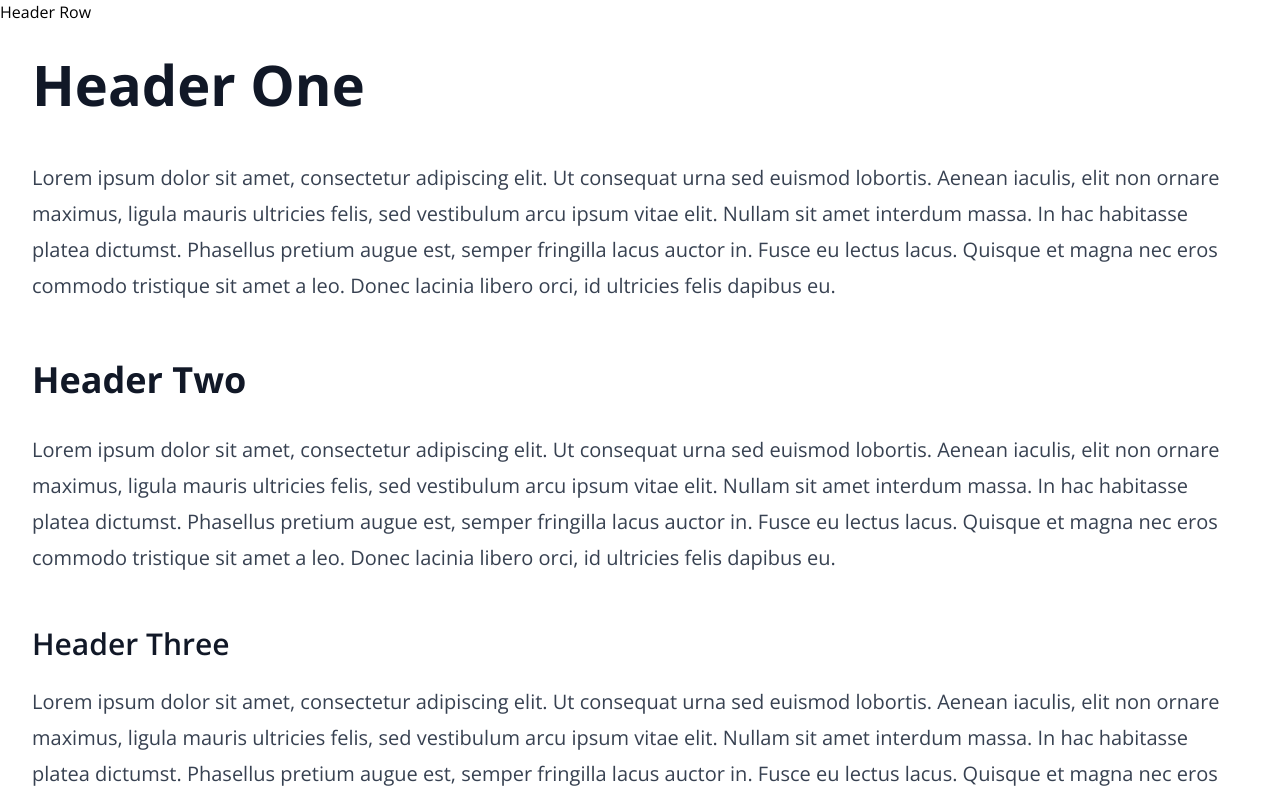
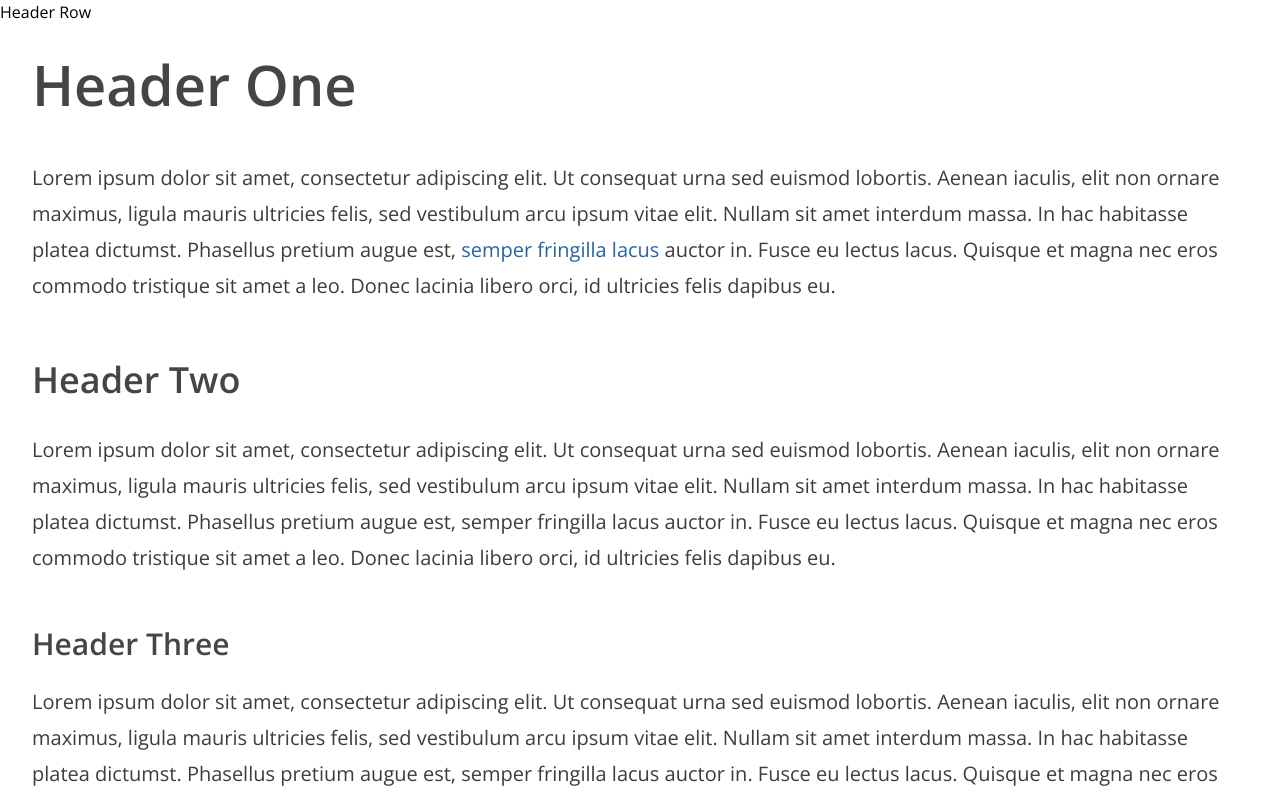
Before and after one commit to troychaplin/idc-prototypes, a Next.js app: page /content in a window 1280 px wide. Shown: the top 799 px of the page. Built offline with nearby package versions, Linux system fonts and the light colour scheme.

Commit message:
add: basic typography config

```diff
--- a/app/content/page.tsx
+++ b/app/content/page.tsx
@@ -16,10 +16,10 @@ export default function Content() {
             consequat urna sed euismod lobortis. Aenean iaculis, elit non ornare
             maximus, ligula mauris ultricies felis, sed vestibulum arcu ipsum
             vitae elit. Nullam sit amet interdum massa. In hac habitasse platea
-            dictumst. Phasellus pretium augue est, semper fringilla lacus auctor
-            in. Fusce eu lectus lacus. Quisque et magna nec eros commodo
-            tristique sit amet a leo. Donec lacinia libero orci, id ultricies
-            felis dapibus eu.
+            dictumst. Phasellus pretium augue est,{" "}
+            <a href="#">semper fringilla lacus</a> auctor in. Fusce eu lectus
+            lacus. Quisque et magna nec eros commodo tristique sit amet a leo.
+            Donec lacinia libero orci, id ultricies felis dapibus eu.
           </p>
           <h2>Header Two</h2>
           <p>
--- a/components/Button/styles.css
+++ b/components/Button/styles.css
@@ -3,7 +3,7 @@
 }
 
 .idc-button--outline {
-  @apply bg-transparent border-2 border-solid text-ui-black-700;
+  @apply bg-transparent border-2 border-solid text-idc-black-700;
 }
 
 .idc-button--sm {
--- a/components/Card/styles.css
+++ b/components/Card/styles.css
@@ -3,7 +3,7 @@
 }
 
 .ui-button--outline {
-  @apply bg-transparent border-2 border-solid text-ui-black-700;
+  @apply bg-transparent border-2 border-solid text-idc-black-700;
 }
 
 .ui-button--sm {
--- a/components/Main/index.tsx
+++ b/components/Main/index.tsx
@@ -6,8 +6,7 @@ export interface MainProps {
 }
 
 export const Main = ({ children, noProse }: MainProps) => {
-  const proseClass = noProse ? "" : "prose md:prose-lg lg:prose-xl max-w-none";
-  // const proseClass = "";
+  const proseClass = noProse ? "" : "prose md:prose-lg xl:prose-xl max-w-none";
 
   return (
     <main
--- a/styles/typography.css
+++ b/styles/typography.css
@@ -6,7 +6,7 @@
 .ui-main h4,
 .ui-main h5,
 .ui-main h6 {
-  @apply font-bold text-ui-black-900;
+  @apply font-bold text-idc-black-900;
 }
 
 .ui-main h1 a,
--- a/tailwind.config.ts
+++ b/tailwind.config.ts
@@ -14,8 +14,40 @@ const config: Config = {
       fontFamily: {
         sans: ["Open Sans", "sans-serif"],
       },
+      typography: (theme: (path: string) => string | undefined) => ({
+        DEFAULT: {
+          css: {
+            "h1, h2, h3, h4": {
+              "font-weight": "600",
+            },
+            a: {
+              "font-weight": "semibold",
+              "text-decoration": "none",
+              "&:hover": {
+                "text-decoration": "underline",
+              },
+            },
+            "--tw-prose-body": theme("colors.idc-black[900]"),
+            "--tw-prose-headings": theme("colors.idc-black[800]"),
+            // "--tw-prose-lead": theme("colors.pink[700]"),
+            "--tw-prose-links": theme("colors.idc-blue[600]"),
+            // "--tw-prose-bold": theme("colors.pink[900]"),
+            // "--tw-prose-counters": theme("colors.pink[600]"),
+            "--tw-prose-bullets": theme("colors.idc-black[600]"),
+            // "--tw-prose-hr": theme("colors.pink[300]"),
+            // "--tw-prose-quotes": theme("colors.pink[900]"),
+            // "--tw-prose-quote-borders": theme("colors.pink[300]"),
+            // "--tw-prose-captions": theme("colors.pink[700]"),
+            // "--tw-prose-code": theme("colors.pink[900]"),
+            // "--tw-prose-pre-code": theme("colors.pink[100]"),
+            // "--tw-prose-pre-bg": theme("colors.pink[900]"),
+            // "--tw-prose-th-borders": theme("colors.pink[300]"),
+            // "--tw-prose-td-borders": theme("colors.pink[200]"),
+          },
+        },
+      }),
       colors: {
-        "ui-black": {
+        "idc-black": {
           DEFAULT: "#000000",
           50: "#f6f6f6",
           100: "#e7e7e7",
```
